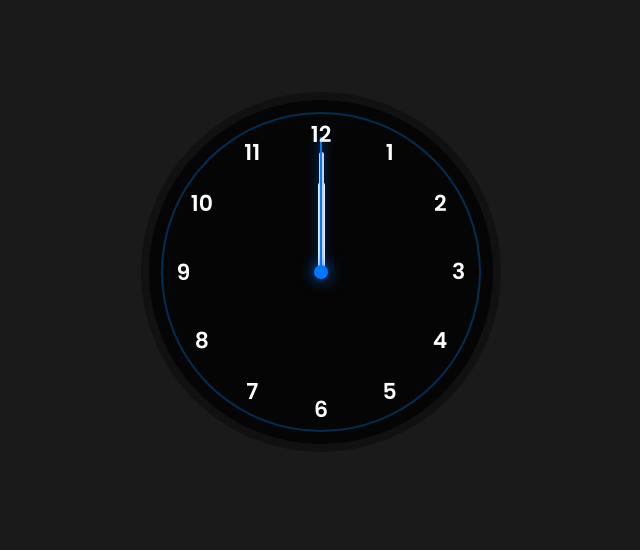
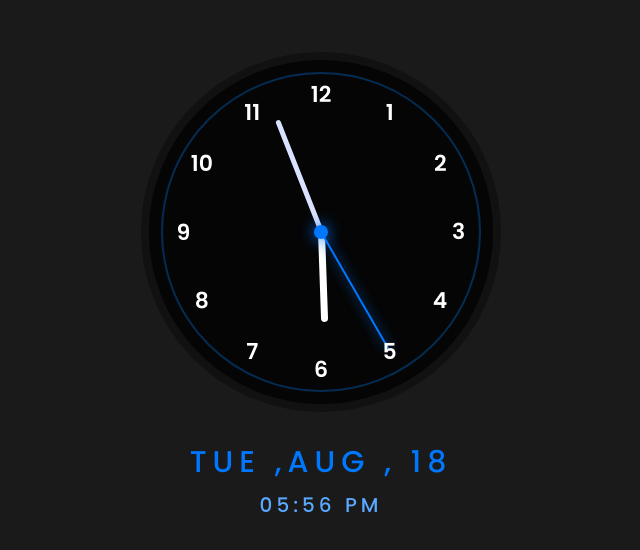
Before and after one commit to Fiza-Rani-057/Analog-Clock, a plain HTML site: page index.html in a window 1280 px wide. Shown: the part 114-664 px from the top of the page, without its empty margins (319-959 px from the left). Drawn offline with Linux system fonts and the light colour scheme.

Commit message:
Analog Clock

```diff
--- a/index.html
+++ b/index.html
@@ -33,7 +33,7 @@
 
         </div>
         <div class="date" id="date"></div>
-        <div class="time" id="time"></div>
+        <div class="time" id="digital"></div>
     </div>
 
 
--- a/script.js
+++ b/script.js
@@ -4,17 +4,27 @@ const second = document.getElementById('second');
 
 const digital = document.getElementById('digital');
 const date = document.getElementById('date');
-const days = ["MON", "TUE", "WED", "THU", "FRI", "SAT", "SUN"];
+const days = ["SUN", "MON", "TUE", "WED", "THU", "FRI", "SAT"];
 const months = ["JAN", "FEB", "MAR", "APR", "MAY", "JUN", "JUL", "AUG",
     "SEP", "OCT", "NOV", "DEC"];
 
-function clock(){
+function clock() {
     const now = new Date();
     let h = now.getHours();
     let m = now.getMinutes();
     let s = now.getSeconds();
 
-    hour.style.transform = `rotate(${h*30+m/20}deg)`;
-    minute.style.transform = `rotate(${m*6+s*0.1}deg)`;
-    second.style.transform = `rotate(${s*6}deg)`;
+    hour.style.transform = `rotate(${(h % 12) * 30 + m * 0.5}deg)`;
+    minute.style.transform = `rotate(${m * 6 + s * 0.1}deg)`;
+    second.style.transform = `rotate(${s * 6}deg)`;
+
+    digital.innerHTML = now.toLocaleTimeString([], {
+        hour: '2-digit',
+        minute: `2-digit`
+    });
+
+    date.innerHTML = `${days[now.getDay()]} ,${months[now.getMonth()]} ,
+  ${now.getDate()}`;
 }
+setInterval(clock, 1000);
+clock();
--- a/style.css
+++ b/style.css
@@ -67,6 +67,7 @@ body {
     left: 50%;
     bottom: 50%;
     border-radius: 10px;
+    transform-origin: bottom center;
 }
 
 .hour {
@@ -103,17 +104,19 @@ body {
     box-shadow: 0 0 15px #0077ff;
     z-index: 100;
 }
- .date{
+
+.date {
     margin-top: 28px;
     color: #0077ff;
     font-size: 30px;
     letter-spacing: 6px;
     font-weight: 500;
- }
- .time{
+}
+
+.time {
     margin-top: 5px;
     color: #5aa8ff;
     font-size: 20px;
     letter-spacing: 4px;
     font-weight: 500;
- }
+}
```
